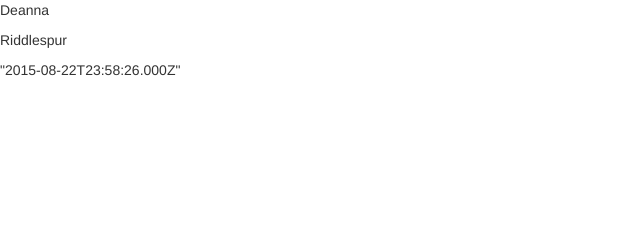
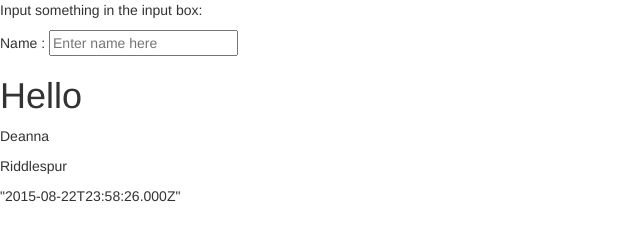
Before and after one commit to deannariddlespur/AngularjsBootcamp, a website: page index.html in a window 1280 px wide. Shown: the whole page, without its empty margins (0-640 px from the left). Drawn offline with Linux system fonts and the light colour scheme; files whose address does not match are found by name.

Commit message:
resolves #2

```diff
--- a/index.html
+++ b/index.html
@@ -5,6 +5,9 @@
     <link rel="stylesheet" href="bower_component/bootstrap/dist/css/bootstrap.min.css">
     </head>
   <body ng-app="app">
+      <p>Input something in the input box:</p>
+    <p>Name : <input type="text" ng-model="firstName"placeholder="Enter name here"></p>
+    <h1>Hello {{firstName}}</h1>
 
     <div class='containter' ng-controller='ContactsController'>
       <div class='row'>
```
